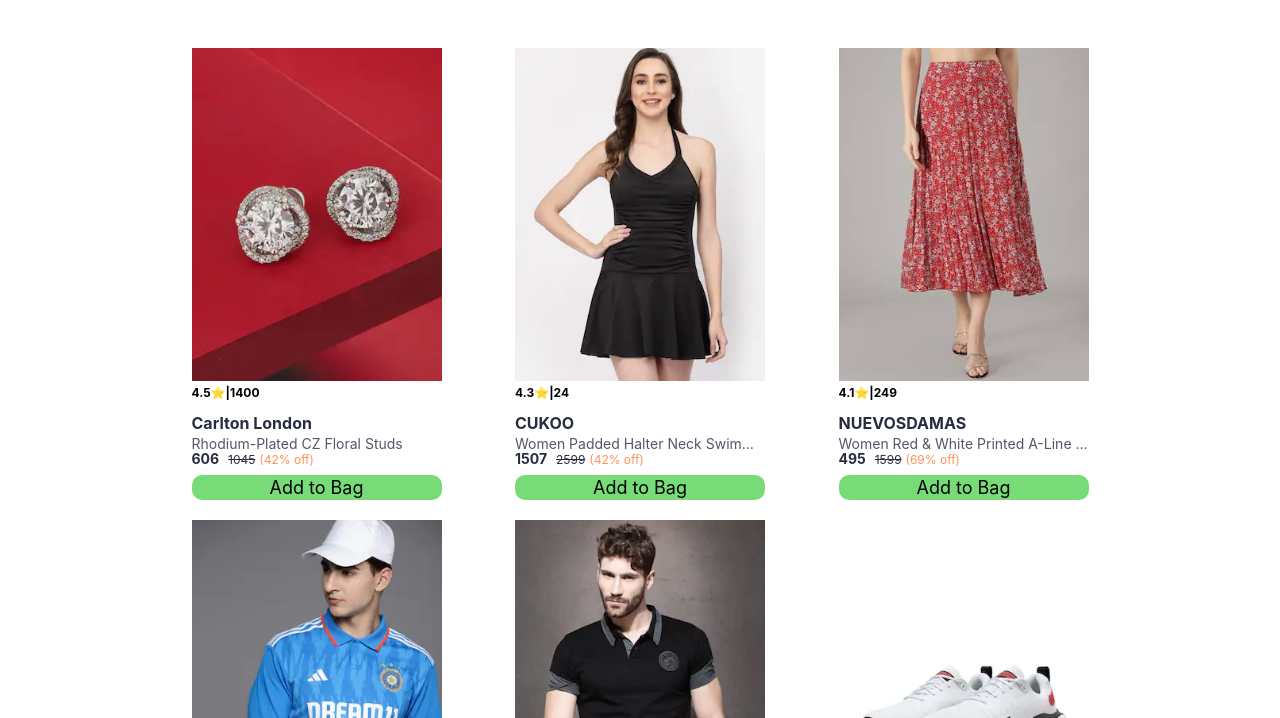
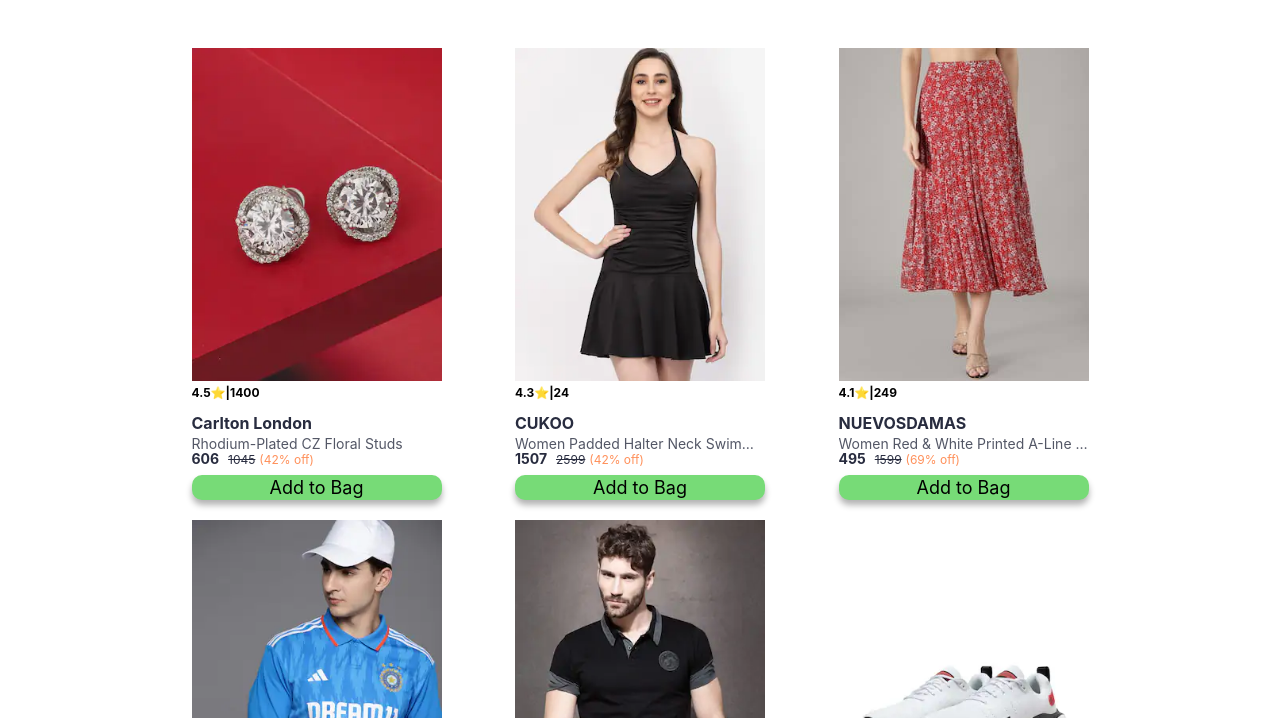
Before and after one commit to rajuozarkar01/Jscript, a plain HTML site: page project/4.Myntra-Tamplete/index.html in a window 1280 px wide. Shown: the part 82-800 px from the top of the page. Drawn offline with nearby package versions, Linux system fonts and the light colour scheme.

Commit message:
index.css: button's decoreted bag.js: after removel of item total price updated

```diff
--- a/project/4.Myntra-Tamplete/css/index.css
+++ b/project/4.Myntra-Tamplete/css/index.css
@@ -305,7 +305,17 @@ background-color: rgb(119, 219, 119);
 border: none;
 padding: 2px 15px;
 border-radius: 10px;
+/* added */
+cursor: pointer;
+box-shadow: 0 5px 6px rgba(0, 0, 0, 0.3);
+transform: translateY(0);
+transition: transform 0.4s ease;
 }
+
+.btn-add-bag:hover{
+    transform: translateY(-03px);
+  }
+
 .bag-item-count{
     background-color: #f16565;
     white-space: nowrap;
```
Also changed, not shown: project/4.Myntra-Tamplete/scripts/bag.js (+5 -2 lines).
